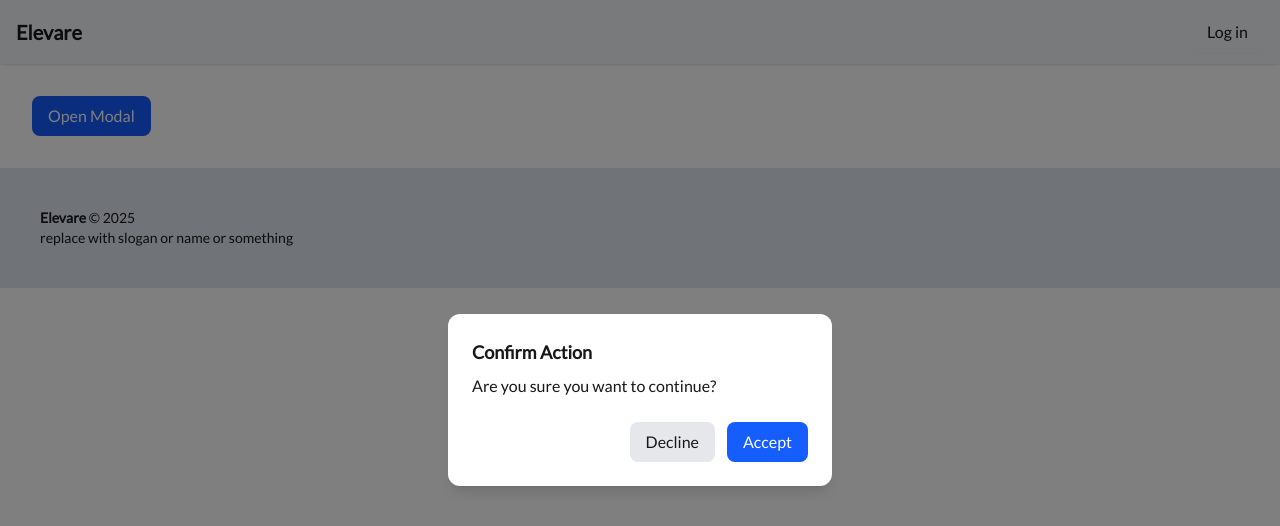
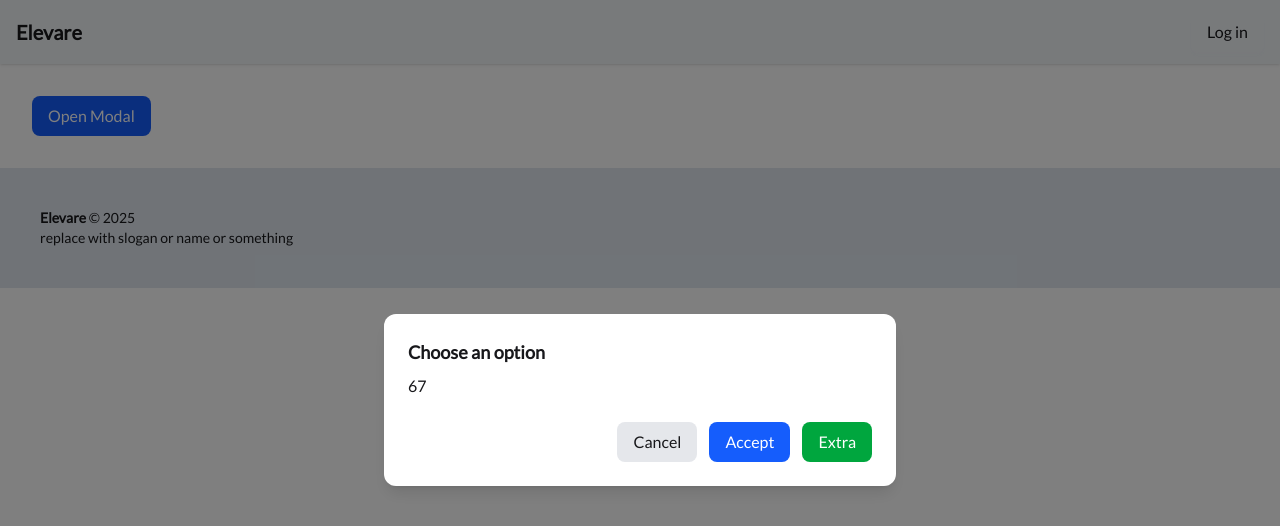
Before and after one commit to EmmaMartin123/Industrial_Project, a Next.js app in the folder frontend/: page /test in a window 1280 px wide. Both pictures are taken after a click on the button "Open Modal". Shown: the top 526 px of the page. Built offline with nearby package versions, Linux system fonts and the light colour scheme; no server answers.

Commit message:
update modal component

```diff
--- a/frontend/app/test/page.tsx
+++ b/frontend/app/test/page.tsx
@@ -5,11 +5,6 @@ import Modal from "@/components/Modal";
 
 export default function ExamplePage() {
 	const [open, setOpen] = useState(false);
-
-	const handleAccept = () => {
-		alert("Accepted!");
-		setOpen(false);
-	};
 
 	return (
 		<div className="p-8">
@@ -23,9 +18,27 @@ export default function ExamplePage() {
 			<Modal
 				isOpen={open}
 				onClose={() => setOpen(false)}
-				onAccept={handleAccept}
-				title="Confirm Action"
-				message="Are you sure you want to continue?"
+				title="Choose an option"
+				message="67"
+				buttons={[
+					{
+						label: "Cancel",
+						onClick: () => setOpen(false),
+					},
+					{
+						label: "Accept",
+						onClick: () => {
+							alert("Accepted!");
+							setOpen(false);
+						},
+						className: "px-4 py-2 rounded-lg bg-blue-600 text-white hover:bg-blue-700",
+					},
+					{
+						label: "Extra",
+						onClick: () => alert("Extra clicked!"),
+						className: "px-4 py-2 rounded-lg bg-green-600 text-white hover:bg-green-700",
+					},
+				]}
 			/>
 		</div>
 	);
--- a/frontend/components/Modal.tsx
+++ b/frontend/components/Modal.tsx
@@ -2,35 +2,41 @@
 
 import React from "react";
 
+interface ModalButton {
+	label: string;
+	onClick: () => void;
+	className?: string; // optional styling override
+}
+
 interface ModalProps {
 	isOpen: boolean;
 	onClose: () => void;
-  onAccept: () => void;
 	title?: string;
 	message: string;
+	buttons: ModalButton[];
 }
 
-export default function Modal({ isOpen, onClose, onAccept, title, message }: ModalProps) {
+export default function Modal({ isOpen, onClose, title, message, buttons }: ModalProps) {
 	if (!isOpen) return null;
 
 	return (
 		<div className="fixed inset-0 flex items-center justify-center bg-black/50 z-50">
-      <div className="bg-white rounded-xl shadow-lg p-6 w-full max-w-sm">
+			<div className="bg-white rounded-xl shadow-lg p-6 w-full max-w-lg">
 				{title && <h2 className="text-lg font-bold mb-2">{title}</h2>}
 				<p className="mb-6">{message}</p>
 				<div className="flex justify-end gap-3">
+					{buttons.map((btn, index) => (
 						<button
-            onClick={onClose}
-            className="px-4 py-2 rounded-lg bg-gray-200 hover:bg-gray-300"
+							key={index}
+							onClick={btn.onClick}
+							className={
+								btn.className ??
+								"px-4 py-2 rounded-lg bg-gray-200 hover:bg-gray-300"
+							}
 						>
-            Decline
+							{btn.label}
 						</button>
-          <button
-            onClick={onAccept}
-            className="px-4 py-2 rounded-lg bg-blue-600 text-white hover:bg-blue-700"
-          >
-            Accept
-          </button>
+					))}
 				</div>
 			</div>
 		</div>
```
Lines whose indentation alone changed are shown as unchanged.
